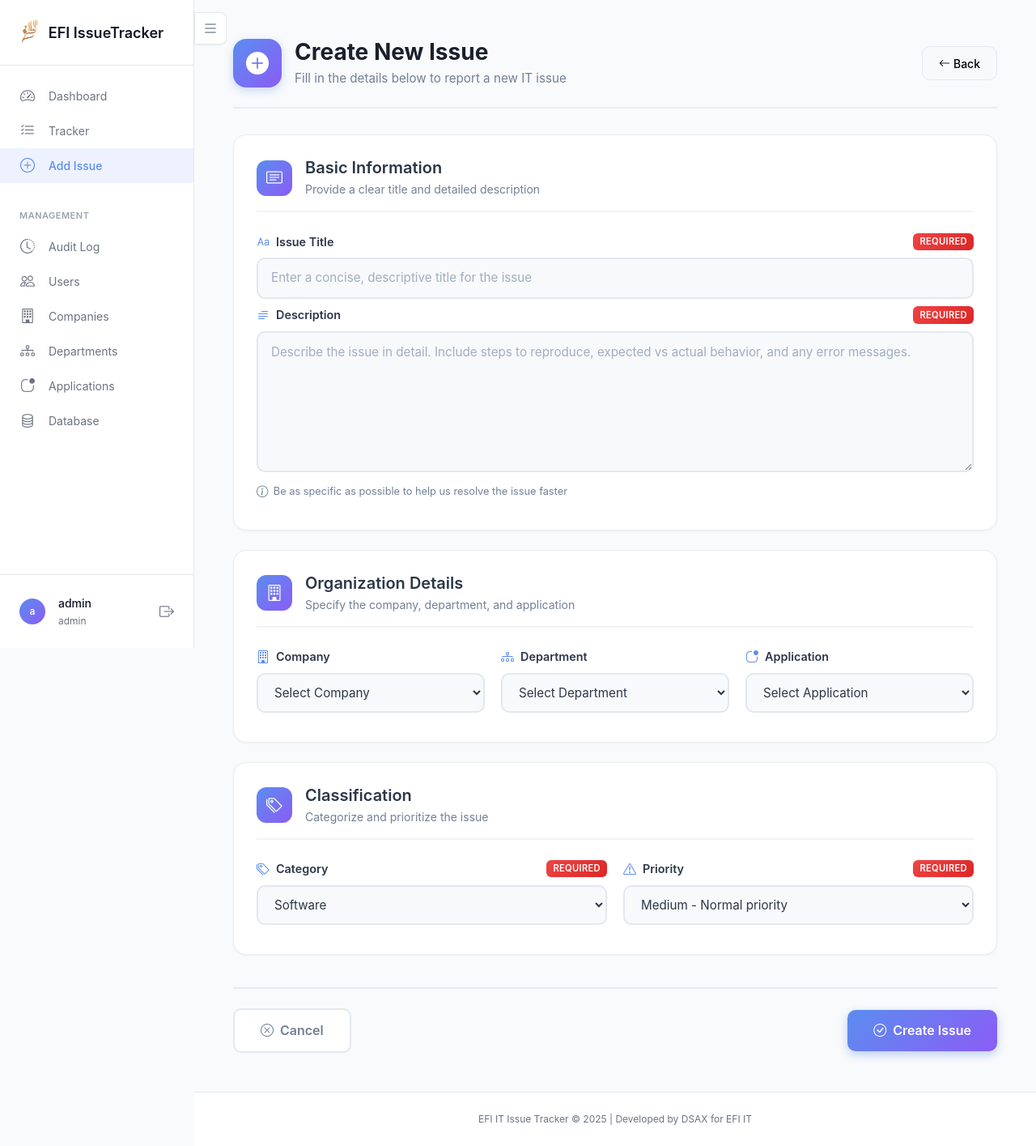
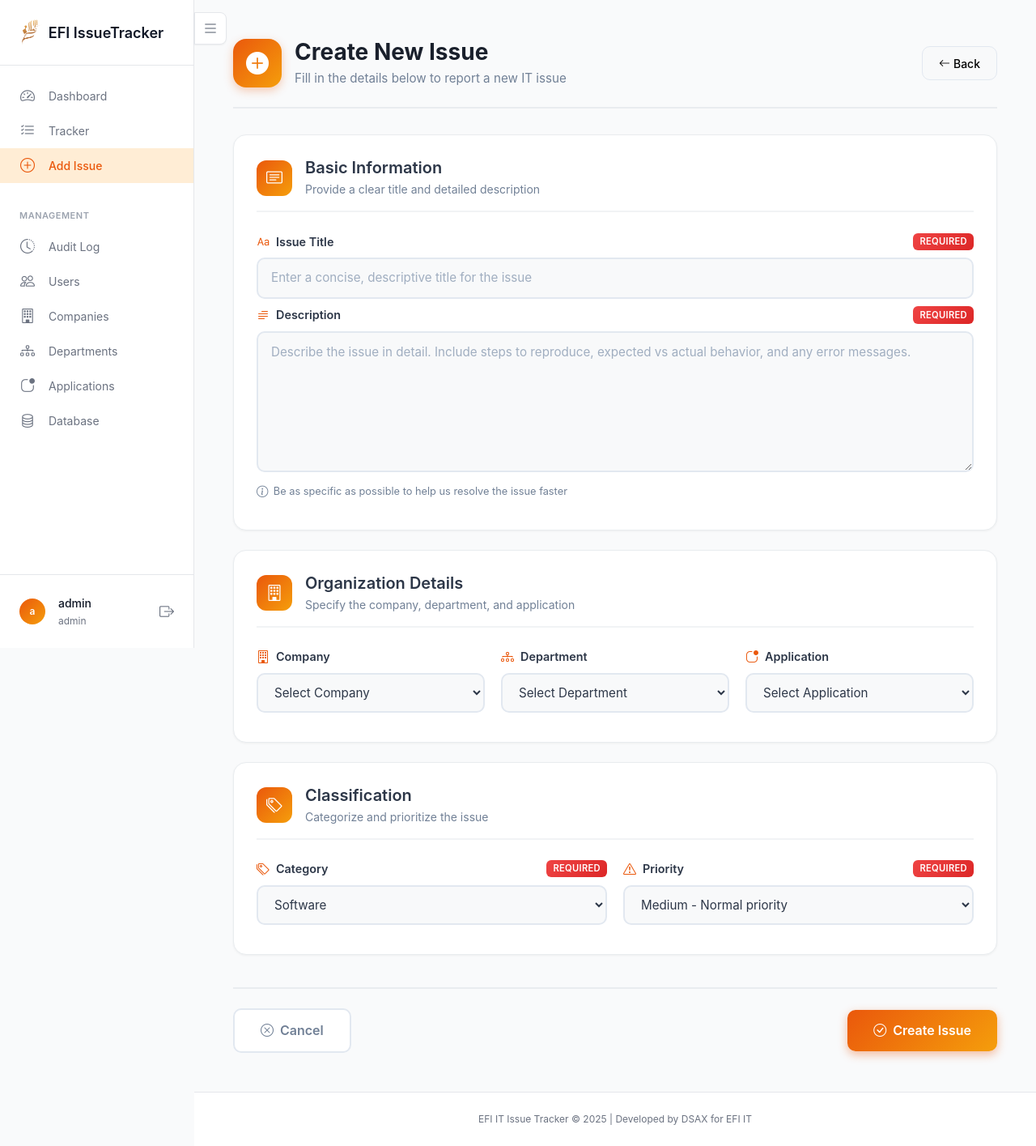
Before and after one commit to deepaksx/IssueTracker, a Flask app: page /issue/add in a window 1280 px wide. Shown: the whole page at 81% size. Run offline with Flask 3, Linux system fonts and the light colour scheme; a user stored in the database is signed in; data comes from the database, SQL or seed files in the repository; some libraries are stand-ins or nearby versions.

Commit message:
Rebrand entire app to EFI orange/gold color scheme
Complete color scheme overhaul to match EFI logo:

CSS Variables (style.css):
- Added EFI brand colors: #EA580C (orange), #F59E0B (amber), #FBBF24 (gold)
- Updated primary-blue/purple aliases to use orange/amber
- Changed sidebar active states to warm orange tones (#FFEDD5, #FFF7ED)
- Updated sidebar active text color to brand orange (#EA580C)
- Changed priority-medium from blue to orange

Gradients (style.css):
- Login background: blue/purple → orange/amber gradient
- Button gradients: blue/purple → orange/amber
- Decorative elements: blue/purple → orange/amber

Add Issue Form (add_issue.html):
- Header icon: orange/amber gradient with orange shadow
- Section icons: orange/amber gradient
- Label icons: brand orange (#EA580C)
- Form focus states: orange border with orange shadow
- Submit button: orange/amber gradient
- Focus-visible outlines: brand orange

Result: All UI elements now use warm orange/gold tones that perfectly
match the EFI wheat logo, creating a cohesive brand experience.

🤖 Generated with [Claude Code](https://claude.com/claude-code)

Co-Authored-By: Claude <noreply@anthropic.com>

```diff
--- a/static/css/style.css
+++ b/static/css/style.css
@@ -1,13 +1,19 @@
 /* IT Issue Tracker - Modern Project Management Design */
 
 :root {
-    /* Modern Color Palette */
-    --primary-blue: #5B8DEF;
-    --primary-purple: #8B5CF6;
+    /* EFI Brand Color Palette - Orange/Gold Theme */
+    --primary-orange: #EA580C;
+    --primary-amber: #F59E0B;
+    --brand-gold: #FBBF24;
+    --brand-brown: #92400E;
     --success-green: #10B981;
-    --warning-orange: #F59E0B;
     --danger-red: #EF4444;
     --urgent-red: #DC2626;
+
+    /* Legacy color aliases for backward compatibility */
+    --primary-blue: #EA580C;
+    --primary-purple: #F59E0B;
+    --warning-orange: #F59E0B;
 
     /* Status Colors */
     --status-open: #EF4444;
@@ -18,7 +24,7 @@
     /* Priority Colors */
     --priority-critical: #DC2626;
     --priority-high: #F59E0B;
-    --priority-medium: #3B82F6;
+    --priority-medium: #EA580C;
     --priority-low: #6B7280;
 
     /* Neutral colors */
@@ -35,9 +41,9 @@
     --sidebar-bg: #FFFFFF;
     --sidebar-width: 240px;
     --sidebar-border: #E5E7EB;
-    --sidebar-hover: #F3F4F6;
-    --sidebar-active: #EEF2FF;
-    --sidebar-active-text: #5B8DEF;
+    --sidebar-hover: #FFF7ED;
+    --sidebar-active: #FFEDD5;
+    --sidebar-active-text: #EA580C;
 
     /* Spacing */
     --spacing-xs: 0.25rem;
@@ -1019,7 +1025,7 @@ main.container {
     display: flex;
     align-items: center;
     justify-content: center;
-    background: linear-gradient(135deg, #667EEA 0%, #764BA2 100%);
+    background: linear-gradient(135deg, #EA580C 0%, #F59E0B 100%);
     padding: var(--spacing-md);
     animation: gradientShift 15s ease infinite;
     background-size: 200% 200%;
@@ -1077,7 +1083,7 @@ main.container {
     font-weight: 700;
     margin-bottom: var(--spacing-md);
     animation: fadeIn 0.8s ease-out 0.3s both;
-    background: linear-gradient(135deg, #5B8DEF 0%, #8B5CF6 100%);
+    background: linear-gradient(135deg, #EA580C 0%, #F59E0B 100%);
     -webkit-background-clip: text;
     -webkit-text-fill-color: transparent;
     background-clip: text;
@@ -1093,7 +1099,7 @@ main.container {
     transform: translateX(-50%);
     width: 60px;
     height: 3px;
-    background: linear-gradient(90deg, #5B8DEF, #8B5CF6);
+    background: linear-gradient(90deg, #EA580C, #F59E0B);
     border-radius: 2px;
 }
 
@@ -1117,7 +1123,7 @@ main.container {
 }
 
 .login-card .btn-primary {
-    background: linear-gradient(135deg, #5B8DEF 0%, #8B5CF6 100%);
+    background: linear-gradient(135deg, #EA580C 0%, #F59E0B 100%);
     border: none;
     font-weight: 600;
     transition: all 0.3s ease;
--- a/templates/add_issue.html
+++ b/templates/add_issue.html
@@ -217,14 +217,14 @@
 .header-icon {
     width: 60px;
     height: 60px;
-    background: linear-gradient(135deg, #5B8DEF 0%, #8B5CF6 100%);
+    background: linear-gradient(135deg, #EA580C 0%, #F59E0B 100%);
     border-radius: 16px;
     display: flex;
     align-items: center;
     justify-content: center;
     color: white;
     font-size: 28px;
-    box-shadow: 0 4px 12px rgba(91, 141, 239, 0.3);
+    box-shadow: 0 4px 12px rgba(234, 88, 12, 0.3);
 }
 
 .form-title {
@@ -289,7 +289,7 @@
 .section-icon {
     width: 44px;
     height: 44px;
-    background: linear-gradient(135deg, #5B8DEF 0%, #8B5CF6 100%);
+    background: linear-gradient(135deg, #EA580C 0%, #F59E0B 100%);
     border-radius: 12px;
     display: flex;
     align-items: center;
@@ -342,7 +342,7 @@
 }
 
 .form-label-modern i {
-    color: #5B8DEF;
+    color: #EA580C;
     font-size: 1rem;
 }
 
@@ -374,9 +374,9 @@
 .form-control-modern:focus,
 .form-select-modern:focus {
     outline: none;
-    border-color: #5B8DEF;
+    border-color: #EA580C;
     background: white;
-    box-shadow: 0 0 0 3px rgba(91, 141, 239, 0.15);
+    box-shadow: 0 0 0 3px rgba(234, 88, 12, 0.15);
 }
 
 .textarea-modern {
@@ -445,14 +445,14 @@
 }
 
 .btn-submit {
-    background: linear-gradient(135deg, #5B8DEF 0%, #8B5CF6 100%);
+    background: linear-gradient(135deg, #EA580C 0%, #F59E0B 100%);
     color: white;
-    box-shadow: 0 4px 12px rgba(91, 141, 239, 0.4);
+    box-shadow: 0 4px 12px rgba(234, 88, 12, 0.4);
 }
 
 .btn-submit:hover {
     transform: translateY(-2px);
-    box-shadow: 0 6px 16px rgba(91, 141, 239, 0.5);
+    box-shadow: 0 6px 16px rgba(234, 88, 12, 0.5);
 }
 
 /* Responsive Design */
@@ -499,7 +499,7 @@
 .form-select-modern:focus-visible,
 .btn-cancel:focus-visible,
 .btn-submit:focus-visible {
-    outline: 3px solid #5B8DEF;
+    outline: 3px solid #EA580C;
     outline-offset: 2px;
 }
 </style>
```
